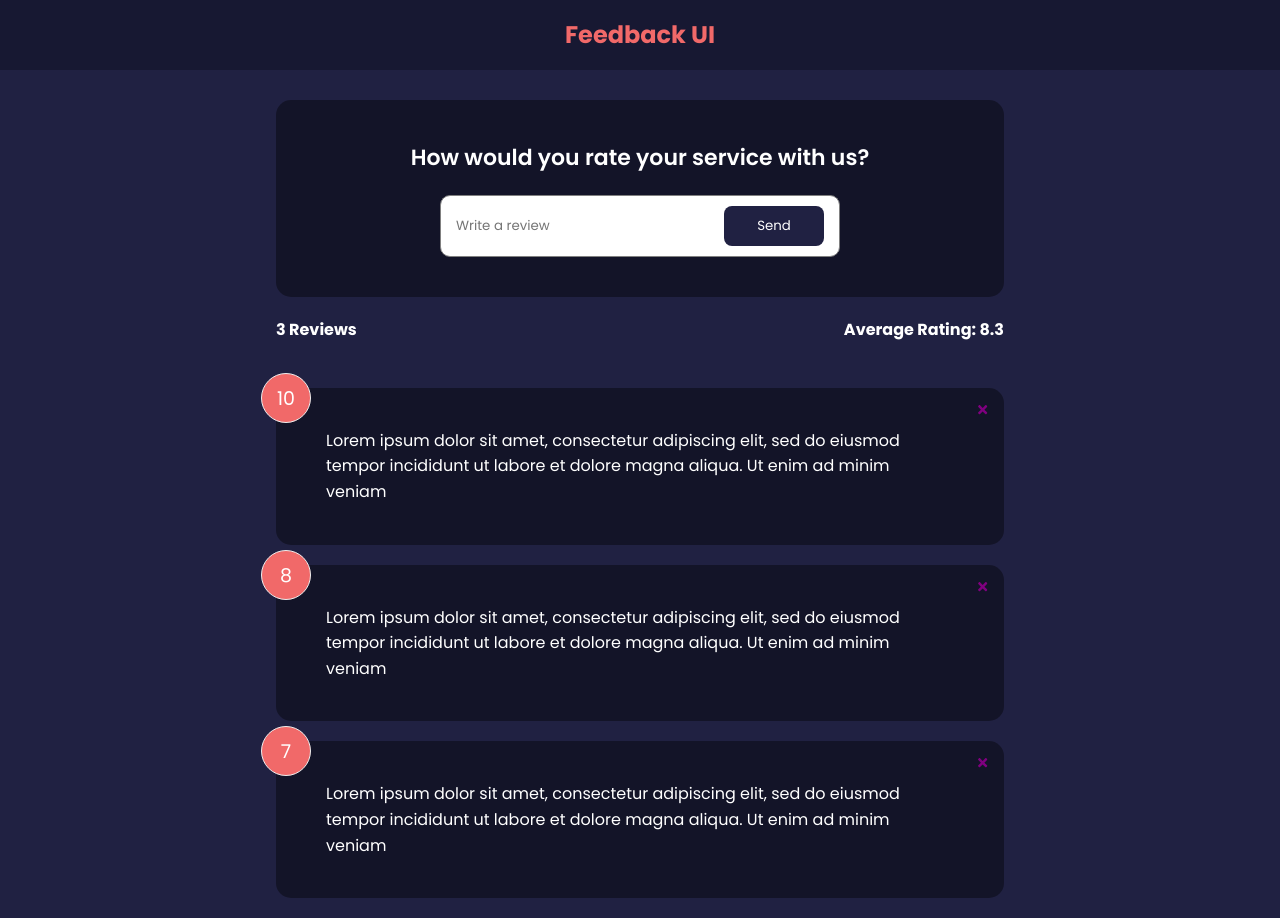
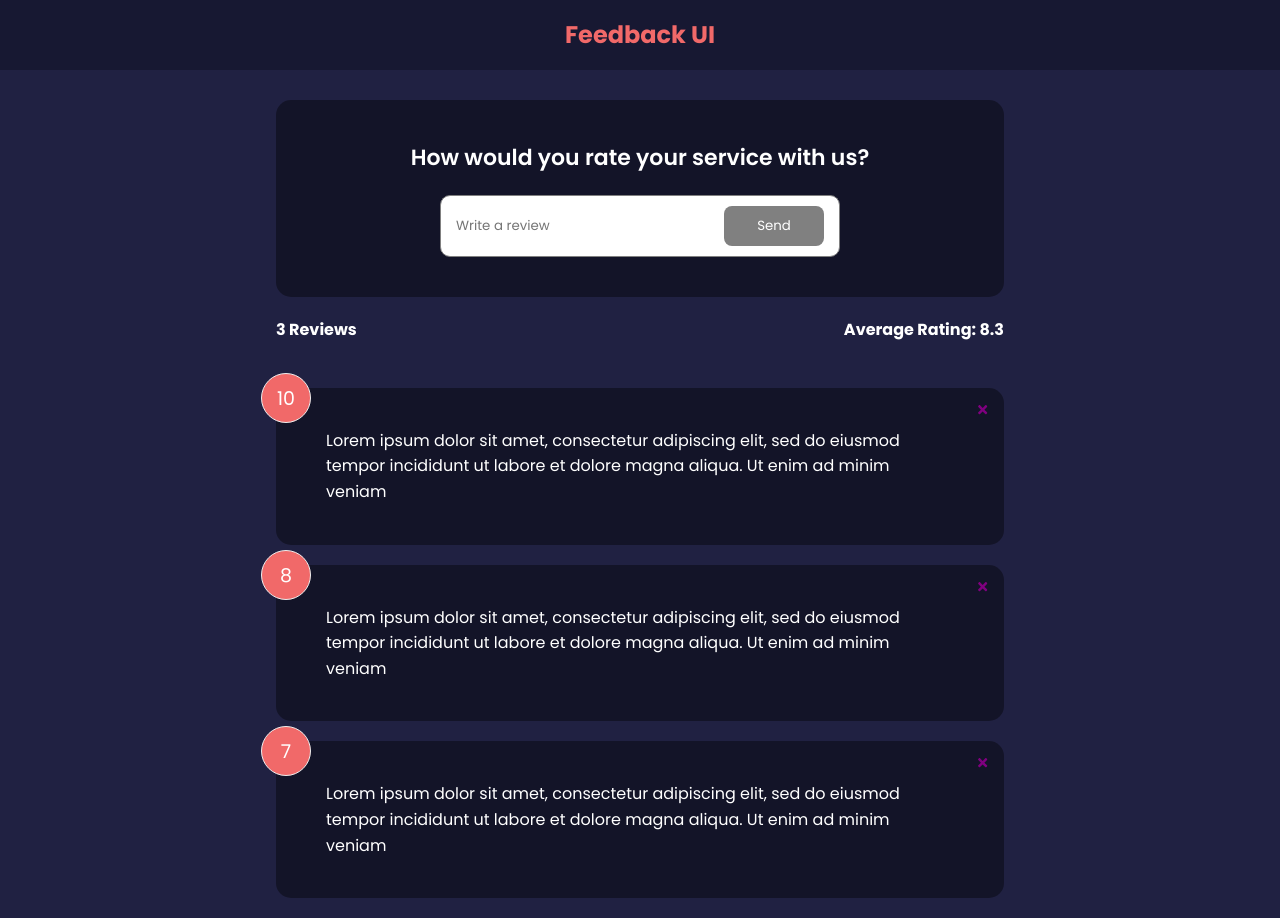
Before and after one commit to MaxWalex/react, a React (Create React App) app: page / in a window 1280 px wide. Built offline with nearby package versions, Linux system fonts and the light colour scheme.

Commit message:
onditionals props

```diff
--- a/src/components/Shared/Button.jsx
+++ b/src/components/Shared/Button.jsx
@@ -1,8 +1,8 @@
 import PropTypes from 'prop-types'
 
-function Button({children, version, type, isDisibled}) {
+function Button({children, version, type, isDisabled}) {
   return (
-    <button type={type} disabled={isDisibled} className={`btn btn_${version}`}>
+    <button type={type} disabled={isDisabled} className={`btn btn_${version}`}>
         {children}
     </button>
   )
@@ -11,14 +11,14 @@ function Button({children, version, type, isDisibled}) {
 Button.defaultProps = {
     version: 'primary',
     type: 'submit',
-    isDisibled: false
+    isDisabled: false
 }
 
 Button.propTypes = {
     children: PropTypes.node.isRequired,
     version: PropTypes.string,
     type: PropTypes.string,
-    isDisibled: PropTypes.bool
+    isDisabled: PropTypes.bool
 }
 
 export default Button
```
